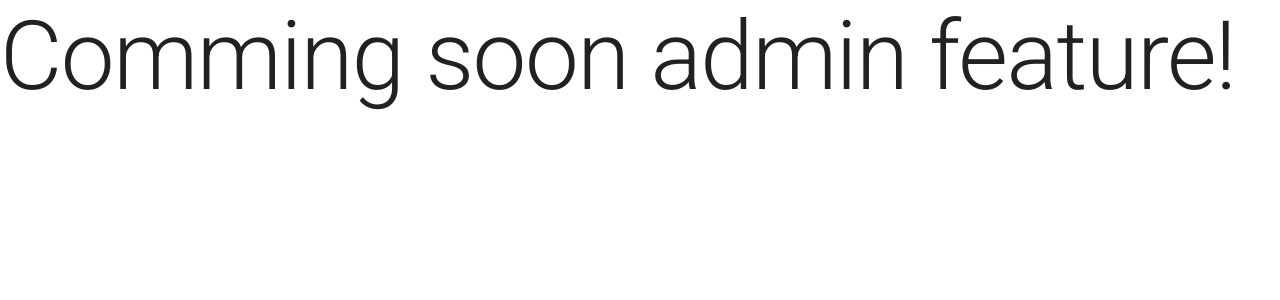
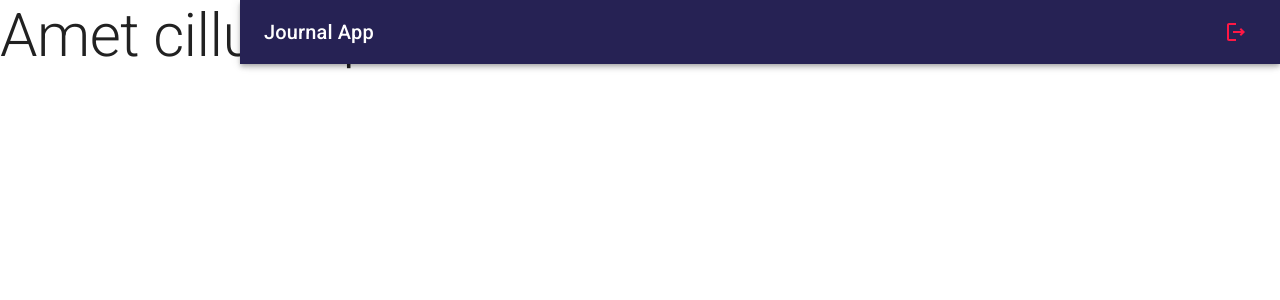
Before and after one commit to jesmarquez/lapapadmin, a React (Vite) app: page /admin in a window 1280 px wide. Shown: the top 300 px of the page. Built offline with nearby package versions, Linux system fonts and the light colour scheme.

Commit message:
Creating admin component

```diff
--- a/index.html
+++ b/index.html
@@ -16,3 +16,8 @@
     <script type="module" src="/src/main.jsx"></script>
   </body>
 </html>
+<script>
+  if (global === undefined) {
+    var global = window;
+  }
+</script>
--- /dev/null
+++ b/src/admin/components/NavBar.jsx
@@ -0,0 +1,34 @@
+import { LogoutOutlined, MenuOutlined } from '@mui/icons-material'
+import { AppBar, Grid, IconButton, Toolbar, Typography } from '@mui/material'
+
+export const NavBar = ({ drawerWidth = 240 }) => {
+  return (
+    <AppBar
+        position='fixed'
+        sx={{
+            width: { sm: `calc(100% - ${ drawerWidth }px)`},
+            ml: { sm: `${ drawerWidth }px` }
+        }}
+    >
+        <Toolbar>
+            <IconButton
+                color='inherit'
+                edge='start'
+                sx={{ mr: 2, display: { sm: 'none'} }}
+            >
+                <MenuOutlined>
+
+                </MenuOutlined>
+            </IconButton>
+
+            <Grid container direction='row' justifyContent='space-between' alignItems='center'>
+                <Typography variant='h6' noWrap component='div'>Journal App</Typography>
+                <IconButton color='error'>
+                    <LogoutOutlined/>
+                </IconButton>
+            </Grid>
+        </Toolbar>
+
+    </AppBar>
+  )
+}
--- /dev/null
+++ b/src/admin/components/index.js
@@ -0,0 +1 @@
+export * from './NavBar';
--- /dev/null
+++ b/src/admin/layout/LayoutAdmin.jsx
@@ -0,0 +1,13 @@
+import { Box } from "@mui/material"
+import { NavBar } from "../components"
+
+export const LayoutAdmin = ({ children }) => {
+  return (
+    <Box sx={{ display: "flex"}}>
+        <NavBar>
+
+        </NavBar>
+        { children }
+    </Box>
+  )
+}
--- a/src/admin/pages/MainPage.jsx
+++ b/src/admin/pages/MainPage.jsx
@@ -1,9 +1,21 @@
 import { Typography } from "@mui/material";
+import { LayoutAdmin } from "../layout/LayoutAdmin";
+import Box from '@mui/material/Box';
+
+const bull = (
+  <Box
+    component="span"
+    sx={{ display: 'inline-block', mx: '2px', transform: 'scale(0.8)' }}
+  >
+  </Box>
+);
 
 export const MainPage = () => {
   return (
-    <Typography variant='h1'>
-      Comming soon admin feature!
-    </Typography>
+    <LayoutAdmin>
+      <Typography variant="h2">
+        Amet cillum qui velit eiusmod nisi eiusmod irure.
+      </Typography>
+    </LayoutAdmin>
   )
 }
```
Also changed, not shown: 1 other file (tests, documents, lock files or other folders).
